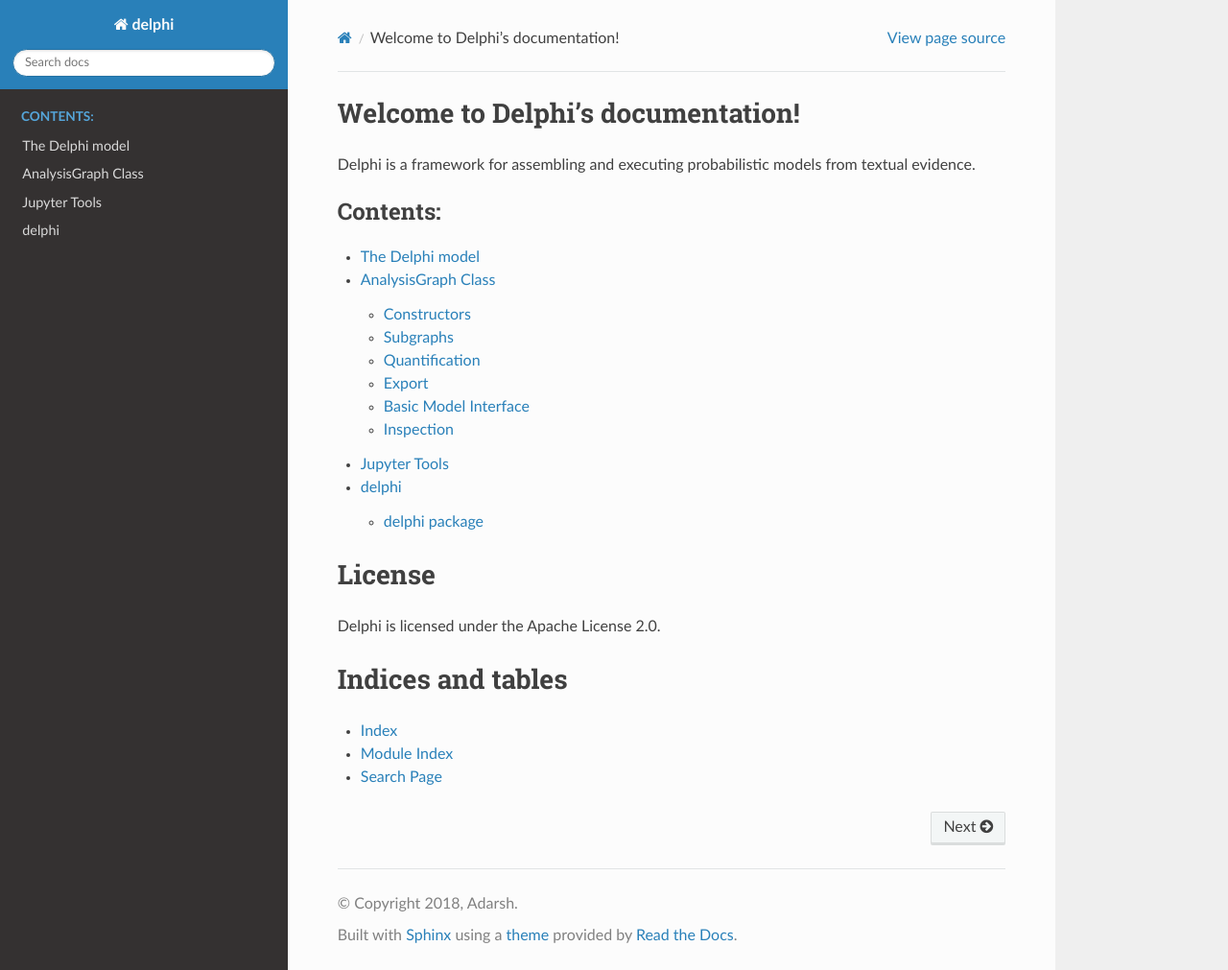
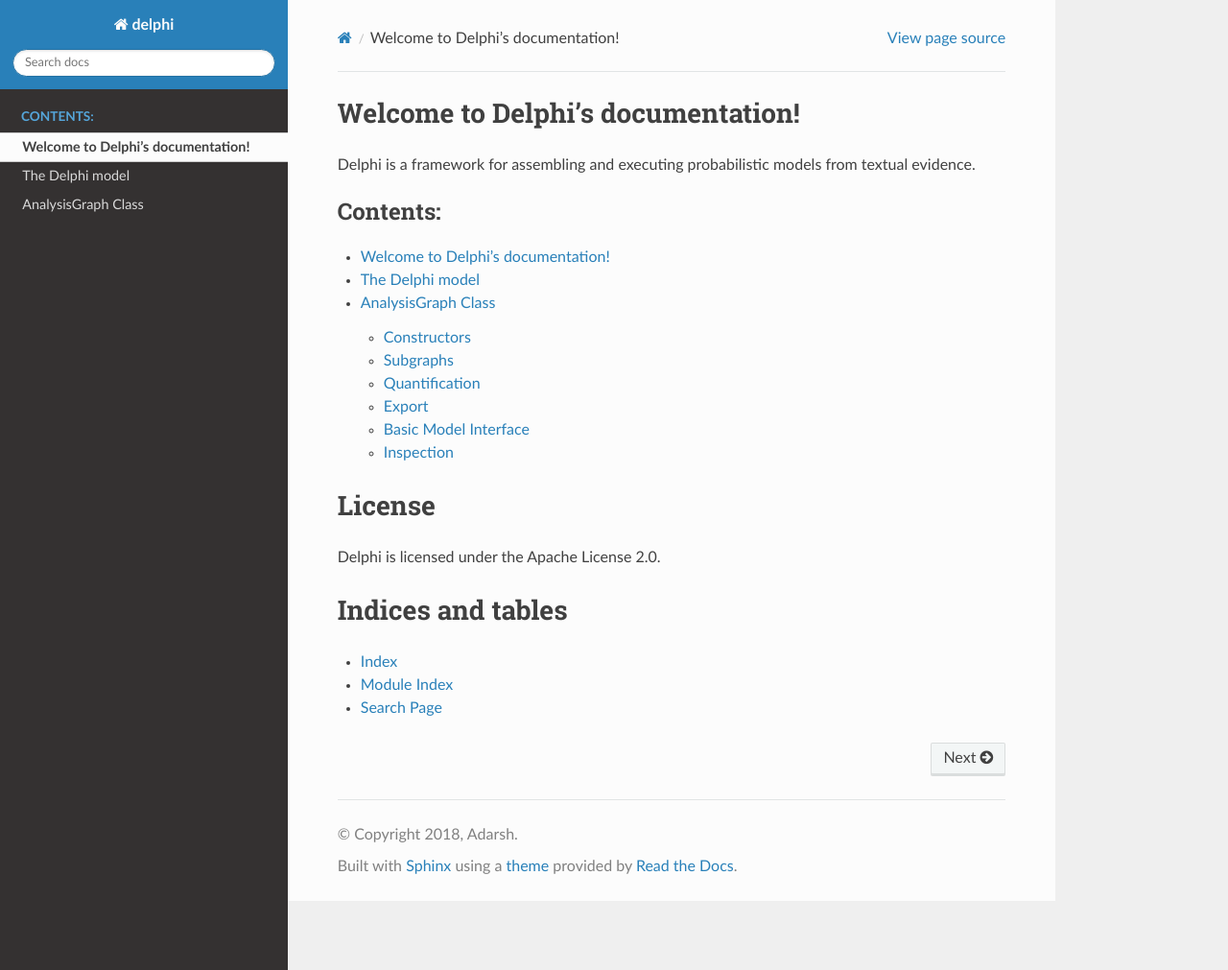
Before and after one commit to ml4ai/delphi, a Sphinx documentation site: the page built from docs/index.rst, in a window 1280 px wide and 1011 px high. Shown: the whole window at 96% size. Built offline with Sphinx 7.4.7 and the Read the Docs theme 2.0.0, drawn with Linux system fonts in a browser that asks for light colours.

Commit message:
removed jupyter_tools and delphi package documentation from index for now

```diff
--- a/docs/index.rst
+++ b/docs/index.rst
@@ -11,13 +11,12 @@
 
 
 .. toctree::
-   :maxdepth: 2
-   :caption: Contents:
+  :maxdepth: 2
+  :caption: Contents:
 
-   model
-   AnalysisGraph
-   jupyter_tools
-   modules
+  self
+  model
+  AnalysisGraph
 
 
 License
```
